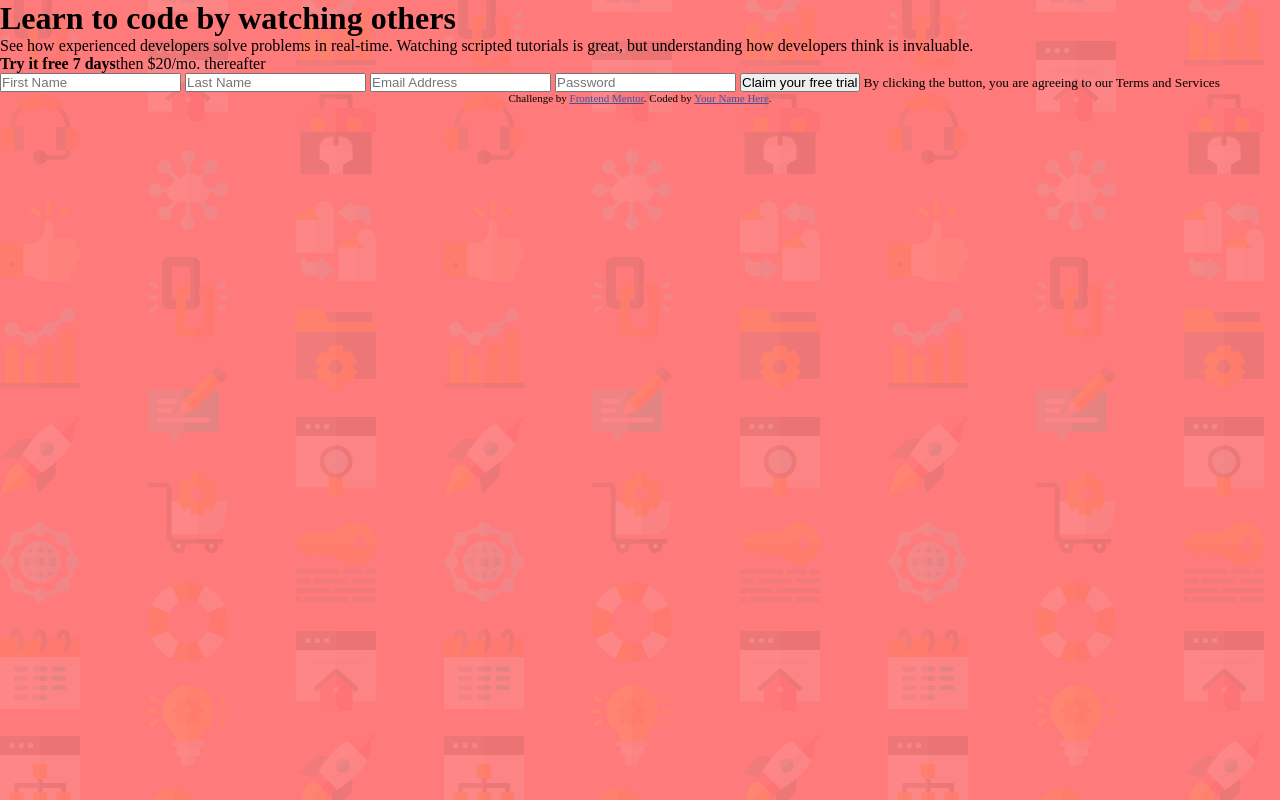
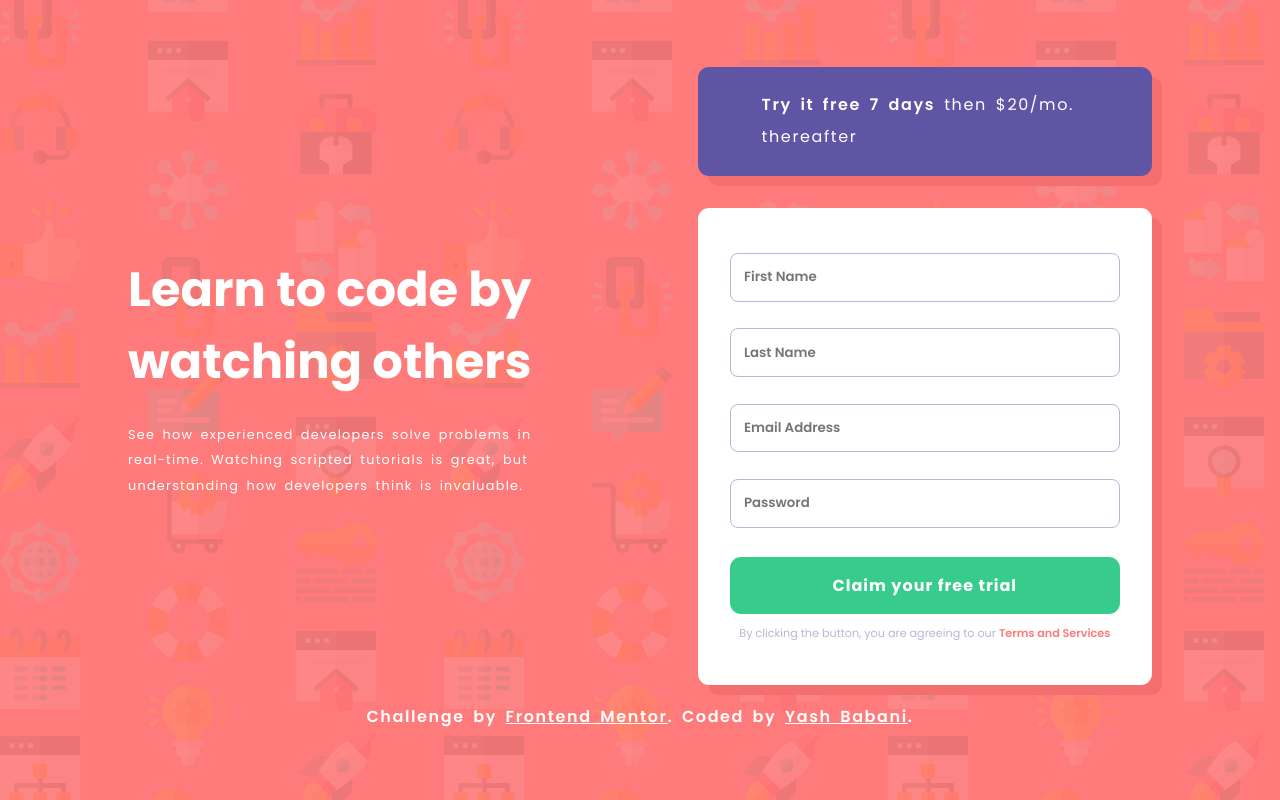
Before and after one commit to Yashbabani0/intro-component-with-signup-form-master, a plain HTML site: page index.html in a window 1280 px wide. Drawn offline with Linux system fonts and the light colour scheme.

Commit message:
pc css complete

```diff
--- a/index.html
+++ b/index.html
@@ -17,12 +17,11 @@
 
     <!-- Feel free to remove these styles or customise in your own stylesheet 👍 -->
     <style>
-      .attribution {
-        font-size: 11px;
+      .attribution,a {
+        font-size: 1em;
+        font-weight: 600;
         text-align: center;
-      }
-      .attribution a {
-        color: hsl(228, 45%, 44%);
+        color: white;
       }
     </style>
   </head>
@@ -38,7 +37,7 @@
       </div>
       <div id="right">
         <div id="offer">
-          <p><b>Try it free 7 days</b>then $20/mo. thereafter</p>
+          <p id="offerPrice"><b>Try it free 7 days</b> then $20/mo. thereafter</p>
         </div>
         <div id="form">
           <input type="text" placeholder="First Name" />
@@ -47,7 +46,7 @@
           <input type="password" placeholder="Password" />
           <button type="submit">Claim your free trial</button>
           <small>
-            By clicking the button, you are agreeing to our Terms and Services
+            By clicking the button, you are agreeing to our <span>Terms and Services</span>
           </small>
         </div>
       </div>
@@ -58,7 +57,7 @@
         Challenge by
         <a href="https://www.frontendmentor.io?ref=challenge" target="_blank"
           >Frontend Mentor</a
-        >. Coded by <a href="#">Your Name Here</a>.
+        >. Coded by <a href="https://github.com/Yashbabani0">Yash Babani</a>.
       </p>
     </footer>
   </body>
--- a/style.css
+++ b/style.css
@@ -12,6 +12,7 @@
   padding: 0;
   margin: 0;
   box-sizing: border-box;
+  font-family: "Poppins", sans-serif;
 }
 body {
   max-width: 100%;
@@ -20,4 +21,95 @@ body {
   background-image: url(./images/bg-intro-desktop.png);
   background-color: var(--Red);
   background-size: cover;
+  display: flex;
+  flex-direction: column;
+  align-items: center;
+  justify-content: center;
 }
+main {
+  display: flex;
+  width: 80%;
+  gap: 10em;
+  margin-bottom: 1em;
+}
+/* Left Side */
+#left {
+  max-width: 40%;
+  color: white;
+  display: flex;
+  align-items: center;
+  justify-content: center;
+  flex-direction: column;
+}
+h1 {
+  font-size: 3em;
+  margin-bottom: 0.5em;
+}
+p {
+  font-size: 0.8em;
+  line-height: 2;
+  letter-spacing: 0.1em;
+  word-spacing: 0.2em;
+}
+/* Right Side */
+#right {
+  color: white;
+}
+#offer {
+  background-color: var(--Blue);
+  border-radius: 0.7em;
+  padding: 1.4em 4em;
+  margin-bottom: 2em;
+  box-shadow: 10px 10px rgb(243, 110, 110);
+}
+#offer p {
+  font-size: 1em;
+}
+#offerPrice b {
+  font-size: 1em;
+  font-weight: 600;
+}
+#form {
+  background-color: white;
+  box-shadow: 10px 10px rgb(243, 110, 110);
+  display: flex;
+  flex-direction: column;
+  padding: 2em;
+  border-radius: 0.7em;
+}
+input {
+  padding: 1em;
+  margin: 1em 0;
+  border-radius: 0.6em;
+  font-weight: 600;
+  color: var(--Dark-Blue);
+  border: 1px solid var(--Grayish-Blue);
+  text-transform: capitalize;
+}
+button {
+  margin-top: 1em;
+  padding: 1em;
+  color: white;
+  background-color: var(--Green);
+  font-size: 1em;
+  font-weight: 700;
+  letter-spacing: 1px;
+  cursor: pointer;
+  border-radius: 0.7em;
+  border: none;
+}
+button:hover {
+  transition: 0.2s ease-in;
+  opacity: 70%;
+}
+small {
+  color: var(--Grayish-Blue);
+  text-align: center;
+  font-size: 0.7em;
+  padding: 1em 0;
+}
+span {
+  color: var(--Red);
+  font-weight: 600;
+  cursor: pointer;
+}
```
